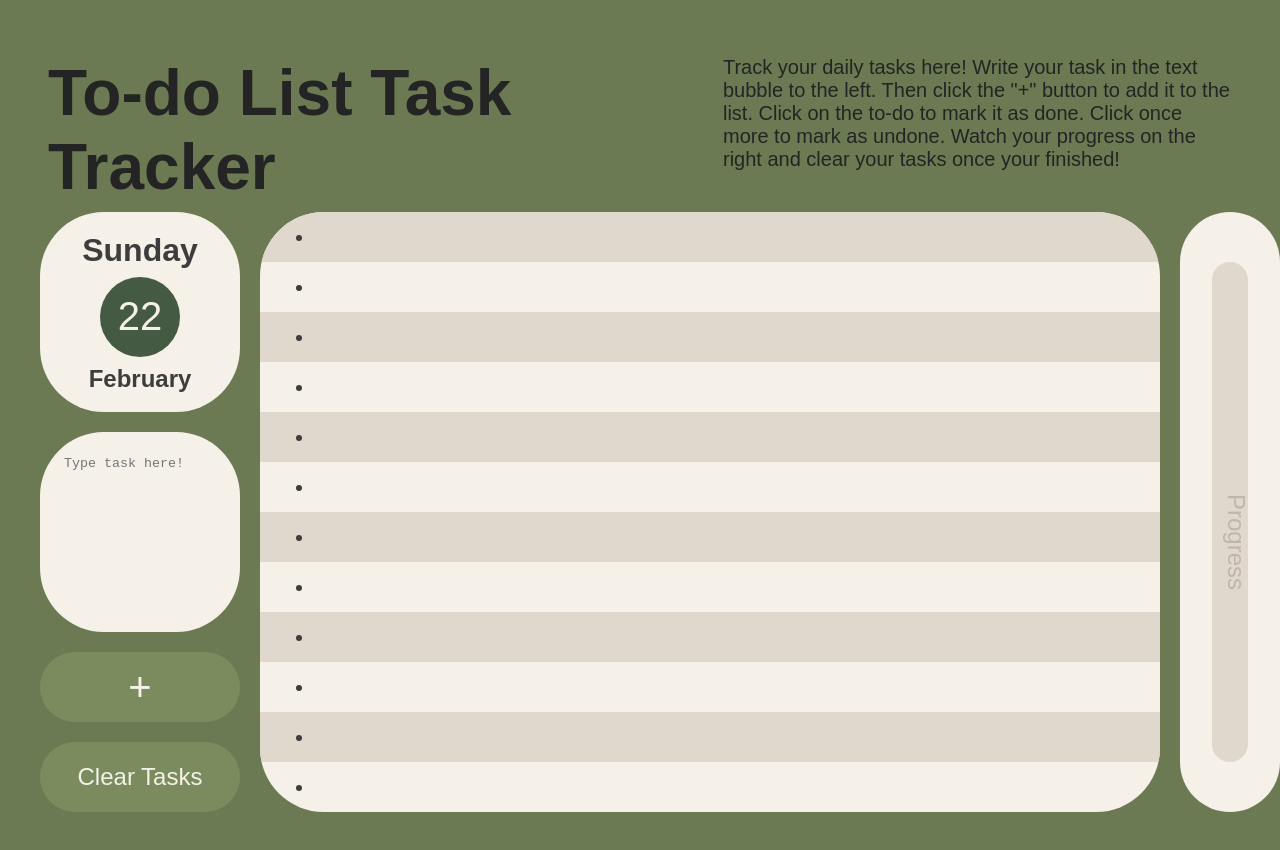
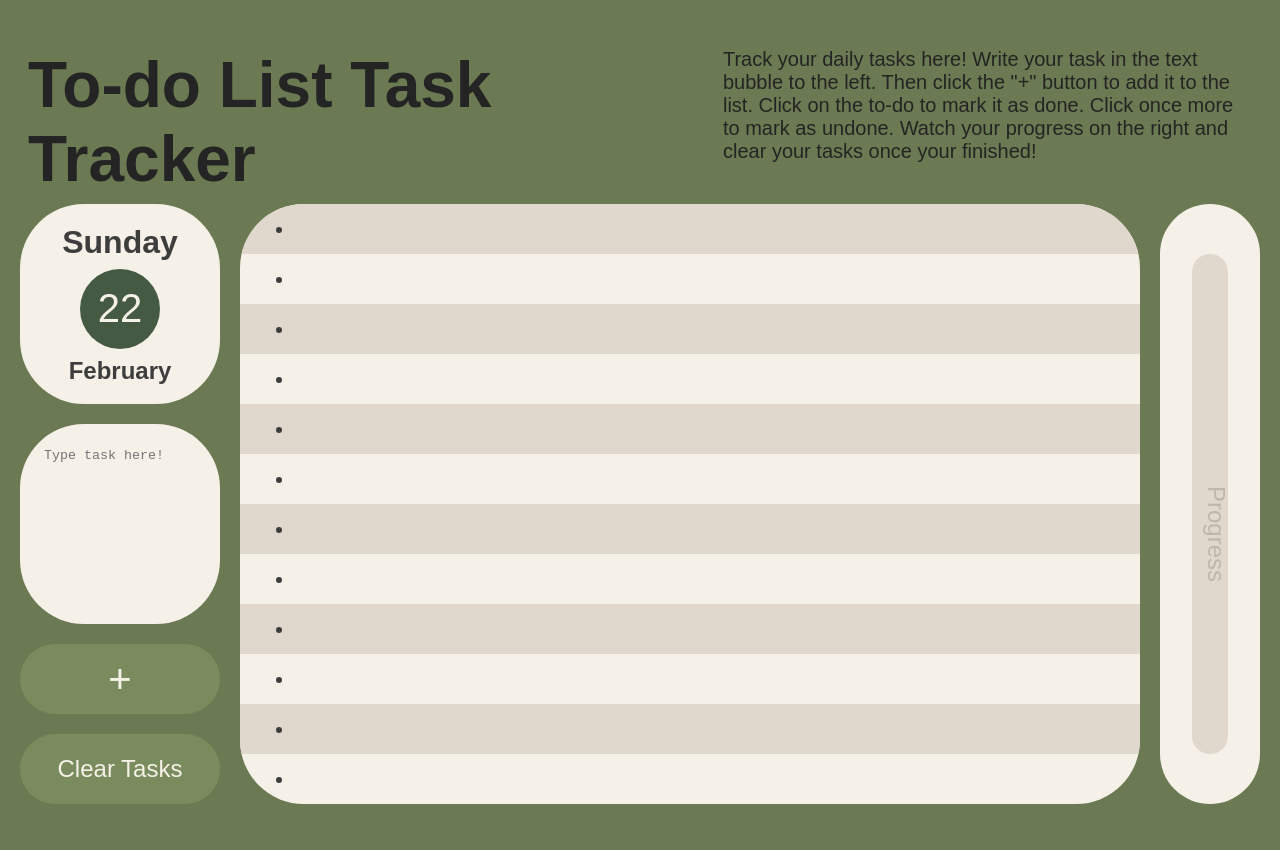
Before and after one commit to mpate154/To-Do-List, a React (Vite) app in the folder toDoList/: page / in a window 1280 px wide. Shown: the top 850 px of the page. Built offline with nearby package versions, Linux system fonts and the light colour scheme; a web font is replaced by a local one.

Commit message:
centered website, fixed container width

```diff
--- a/toDoList/src/App.css
+++ b/toDoList/src/App.css
@@ -10,7 +10,7 @@
 #header-container {
   display: grid;
   grid-template-columns: auto auto;
-  width: 1200px
+  width: 1240px
 }
 
 #title {
@@ -26,7 +26,7 @@
 #container {
   /* background-color: rgb(129, 161, 129); */
   height: 600px;
-  width: 1200px;
+  width: 1240px;
   display: grid;
   grid-template-columns: 200px 900px 100px;
   grid-template-rows: 200px 200px 70px 70px;
--- a/toDoList/src/index.css
+++ b/toDoList/src/index.css
@@ -2,14 +2,18 @@
   font-family: system-ui, Avenir, Helvetica, Arial, sans-serif;
   font-weight: 400;
 
-  color: #3D3D3D;
-  background-color: #6B7A52;
+  color: #3d3d3d;
+  background-color: #6b7a52;
 
   font-synthesis: none;
   text-rendering: optimizeLegibility;
   -webkit-font-smoothing: antialiased;
   -moz-osx-font-smoothing: grayscale;
-  margin: 5vh
+}
+
+#root {
+  width: 1240px;
+  margin: 5vh auto; /* auto left/right centers it */
 }
 
 .jersey-10-regular {
@@ -22,12 +26,14 @@ body {
   font-family: "Jersey 10", sans-serif;
   font-weight: 400;
   font-style: normal;
-  align-content: center;
-  justify-items: center;
+  width: 100%;
+  min-height: 100vh;
+  margin: 0;
 }
 
-
-h1, h2, p{
+h1,
+h2,
+p {
   margin: 0;
   padding: 8px;
 }
```
